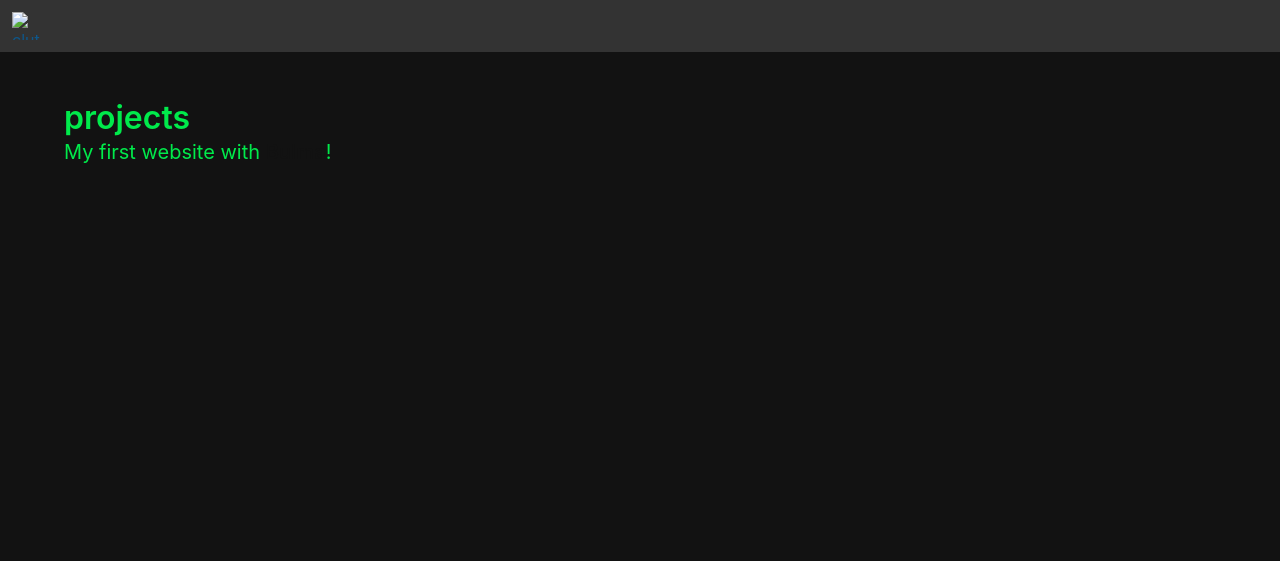
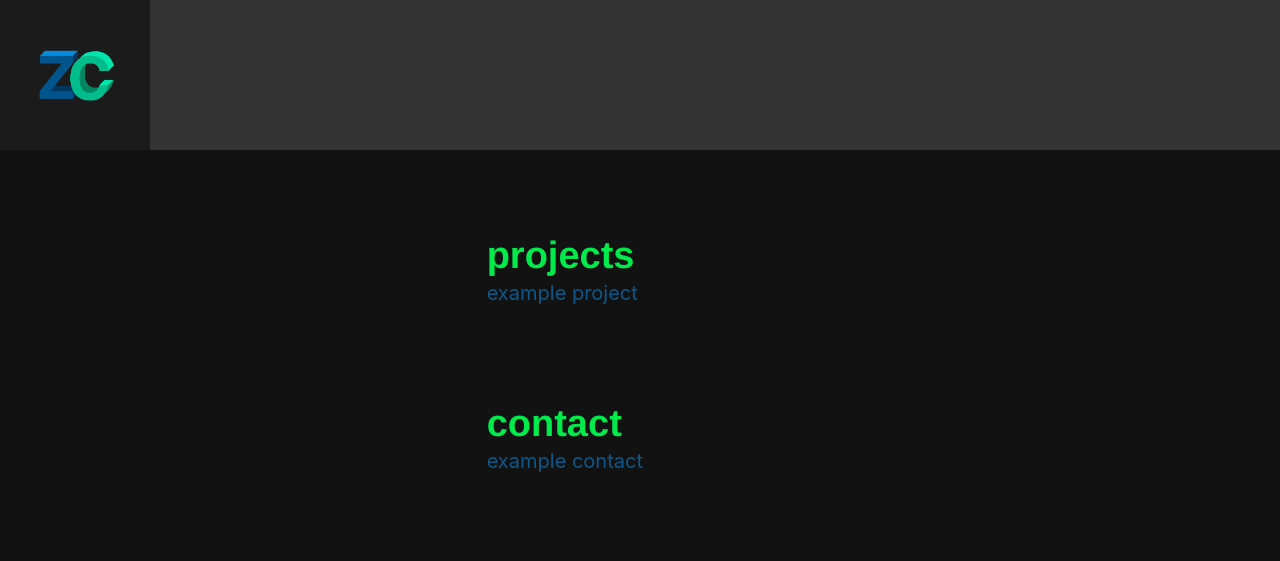
Before and after one commit to halfnhalf/clute.co, a website: page public/index.html in a window 1280 px wide. Drawn offline with nearby package versions, Linux system fonts and the light colour scheme; files that its build step writes are made by us from their sources.

Commit message:
figured out how to customize colors. switched navbar to hero but not sure if i really want to do this

```diff
--- a/public/index.html
+++ b/public/index.html
@@ -3,25 +3,39 @@
   <head>
     <meta charset="utf-8">
     <meta name="viewport" content="width=device-width, initial-scale=1">
-    <title>Hello Bulma!</title>
+    <title>clute.co</title>
     <link rel="stylesheet" href="stylesheets/style.css">
   </head>
   <body>
-    <nav class="navbar" role="navigation" aria-label="main navigation">
-      <div class="navbar-brand">
-        <a class="navbar-item" href="http://clute.co">
-          <img src="images/logo.tiff" alt="clute.co" width="28" height="28">
-        </a>
+    <section class="hero is-dark">
+      <img src="images/logo_hidpi.png" alt="clute.co" width="150" height="150">
+    </section>
+    <section class="section">
+      <div class="columns">
+        <div class="column is-one-third">
         </div>
-    </nav>
+        <div class="columm">
           <section class="section">
             <div class="container">
               <h1 class="title">
-          projects
+                <b>projects</b>
               </h1>
               <p class="subtitle">
-          My first website with <strong>Bulma</strong>!
+                example project
               </p>
+            </div>
+          </section>
+          <section class="section">
+            <div class="container">
+              <h1 class="title">
+                <b>contact</b>
+              </h1>
+              <p class="subtitle">
+                example contact
+              </p>
+            </div>
+          </section>
+        </div>
       </div>
     </section>
   </body>
--- a/sass/style.sass
+++ b/sass/style.sass
@@ -5,9 +5,18 @@ $grey-darker: #121212
 $turquoise: #00EA4B
 $blue: #0E578A
 
-$navbar-background-color: $grey-dark
+$dark: $grey-dark
+
+//$navbar-background-color: $grey-dark
+//$navbar-height: 6.5rem
+//$navbar-item-img-max-height: 200px
+
 $body-background-color: $grey-darker
 $title-color: $turquoise
-$subtitle-color: $turquoise
+$subtitle-color: $blue
 
 @import "../node_modules/bulma/bulma"
+
+.title
+  font-size: 38px
+  font-family: helvetica
```
Also changed, not shown: public/images/logo_hidpi.png (added). Lines whose indentation alone changed are shown as unchanged.
